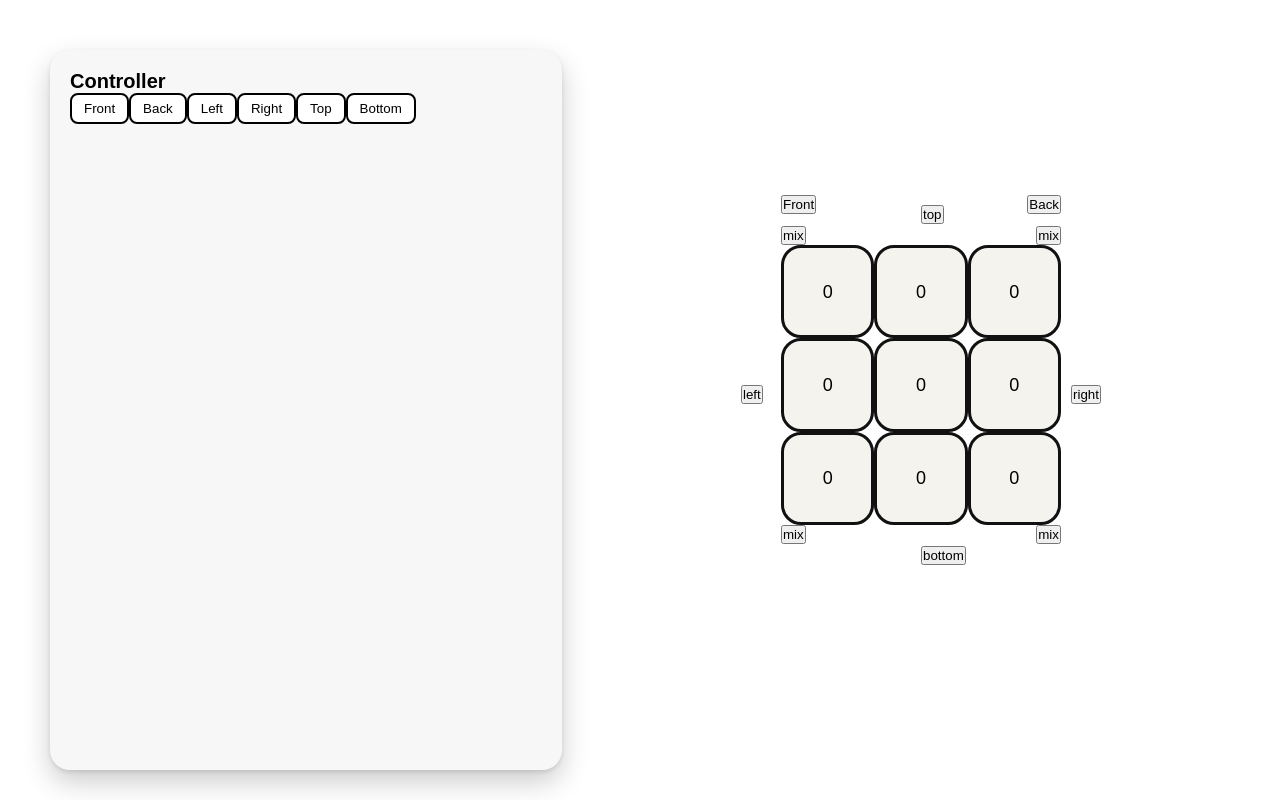
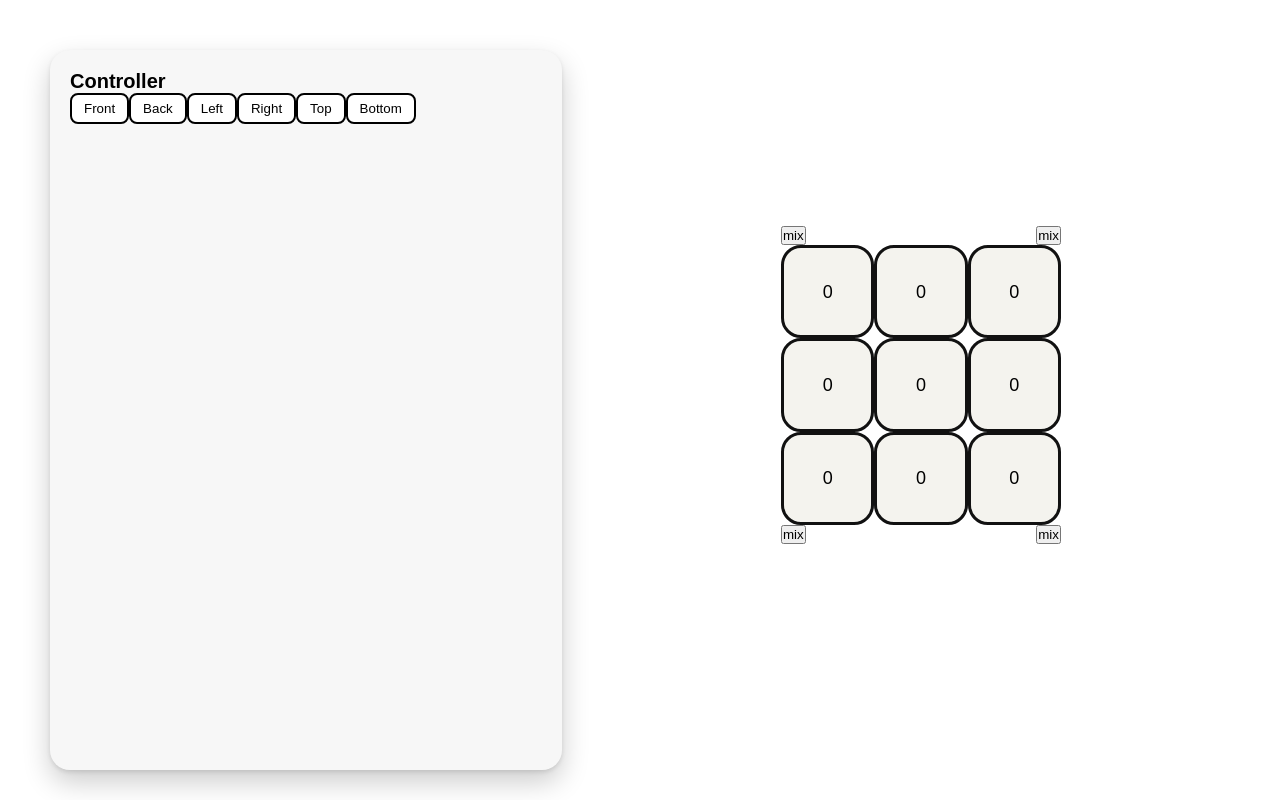
Before and after one commit to justin-cueva/cube, a React (Create React App) app: page / in a window 1280 px wide. Built offline with nearby package versions, Linux system fonts and the light colour scheme.

Commit message:
removed the old view buttons

```diff
--- a/src/components/Cube.js
+++ b/src/components/Cube.js
@@ -1,31 +1,13 @@
 import React, { Fragment, useEffect, useReducer } from "react";
 
-import ViewButtons from "./ViewButtons";
 import MixButtons from "./MixButtons";
-// import { cubeReducer, initialCubeState } from "../cubeReducer";
 import "../styles/cube.css";
 
 const Cube = ({ cubeDispatch, cubeState }) => {
   return (
     <div className="cube">
-      <ViewButtons cubeDispatch={cubeDispatch} />
       <MixButtons cubeDispatch={cubeDispatch} cubeState={cubeState} />
-      <button
-        // className="mix-btn"
-        style={{ position: "absolute", top: "-5rem" }}
-        type="button"
-        onClick={() => cubeDispatch({ type: "VIEW_FRONT" })}
-      >
-        Front
-      </button>
-      <button
-        style={{ position: "absolute", top: "-5rem", right: "0" }}
-        // className="mix-btn"
-        type="button"
-        onClick={() => cubeDispatch({ type: "VIEW_BACK" })}
-      >
-        Back
-      </button>
+
       {/* Cube
       <span
         style={{ fontSize: "3rem" }}
--- a/src/components/ViewButtons.js
+++ /dev/null
@@ -1,46 +0,0 @@
-import { Fragment } from "react";
-
-const ViewButtons = ({ cubeDispatch }) => {
-  return (
-    <Fragment>
-      <button
-        className="spin-btn top"
-        type="button"
-        onClick={() => {
-          cubeDispatch({ type: "VIEW_TOP" });
-        }}
-      >
-        top
-      </button>
-      <button
-        className="spin-btn right"
-        type="button"
-        onClick={() => {
-          cubeDispatch({ type: "VIEW_RIGHT" });
-        }}
-      >
-        right
-      </button>
-      <button
-        className="spin-btn bottom"
-        type="button"
-        onClick={() => {
-          cubeDispatch({ type: "VIEW_BOTTOM" });
-        }}
-      >
-        bottom
-      </button>
-      <button
-        className="spin-btn left"
-        type="button"
-        onClick={() => {
-          cubeDispatch({ type: "VIEW_LEFT" });
-        }}
-      >
-        left
-      </button>
-    </Fragment>
-  );
-};
-
-export default ViewButtons;
--- a/src/styles/cube.css
+++ b/src/styles/cube.css
@@ -19,30 +19,6 @@
   position: absolute;
   top: 50%;
   transform: translate(-50%, -50%);
-}
-
-/* SPIN buttons  */
-.spin-btn {
-  position: absolute;
-}
-.spin-btn.top {
-  top: -4rem;
-  left: 50%;
-}
-.spin-btn.bottom {
-  bottom: -4rem;
-  left: 50%;
-}
-.spin-btn.left {
-  left: -4rem;
-  top: 50%;
-}
-.spin-btn.right {
-  right: -4rem;
-  top: 50%;
-}
-.btn-view-front {
-  top: 0;
 }
 
 /* MIX buttons */
```
